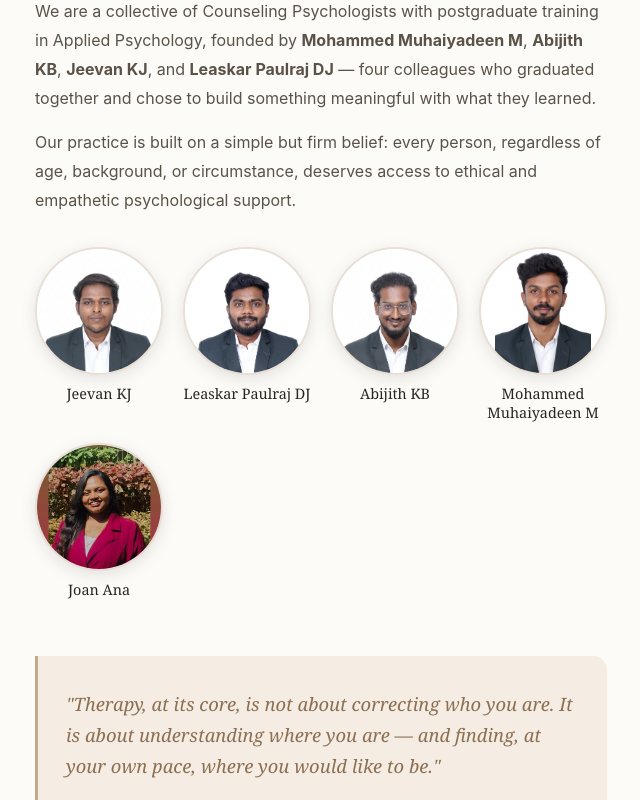
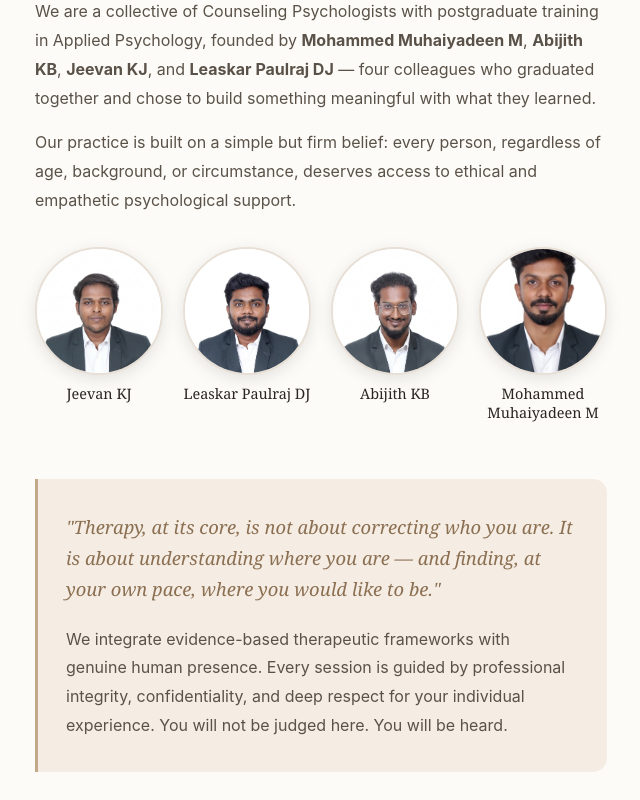
Before and after one commit to theeyoucounsellingspace/theeyouspace_website, a React (Vite) app in the folder frontend/: page /about in a window 1280 px wide. Shown: the part 576-1376 px from the top of the page, without its empty margins (319-959 px from the left). Built offline with nearby package versions, Linux system fonts and the light colour scheme; no server answers.

Commit message:
fix: remove Joan Ana from About page (counsellor not founder); Mohammed photo cover+60% for proper face centering

```diff
--- a/frontend/src/pages/About.jsx
+++ b/frontend/src/pages/About.jsx
@@ -43,9 +43,9 @@ function About() {
                     psychological support.
                 </p>
 
-                {/* ── Founder portrait grid ── */}
+                {/* ── Founder portrait grid — founders only, counsellors excluded ── */}
                 <div className="founder-grid">
-                    {TEAM_DATA.map(member => (
+                    {TEAM_DATA.filter(m => m.isFounder !== false).map(member => (
                         <div key={member.name} className="founder-portrait">
                             <div className="founder-photo-wrap">
                                 {member.photo
--- a/frontend/src/utils/teamData.js
+++ b/frontend/src/utils/teamData.js
@@ -50,12 +50,13 @@ export const TEAM_DATA = [
         areas: ['Relationships', 'Identity', 'Work Stress', 'Academics', 'Professional Growth', 'Anxiety', 'Grief'],
         approach: ['CBT', 'Person-Centered Therapy', 'Couple Counselling'],
         photo: mohammedPhoto,
-        // His headshot is tighter than the others — contain scales it down to fit the circle properly
-        photoFit: 'contain',
-        photoPosition: 'center 45%',
+        // Mohammed's headshot — zoom in (cover), shift down 15px so face centres in the circle
+        photoFit: 'cover',
+        photoPosition: 'center 60%',
     },
     {
-        // Counsellor (not founder) — appears on Schedule page only, not About
+        // Counsellor — appears on Schedule/booking only, NOT on the About page
+        isFounder: false,
         name: 'Joan Ana',
         role: 'Counselling Psychologist',
         exp: '1.5+ yrs exp',
```
